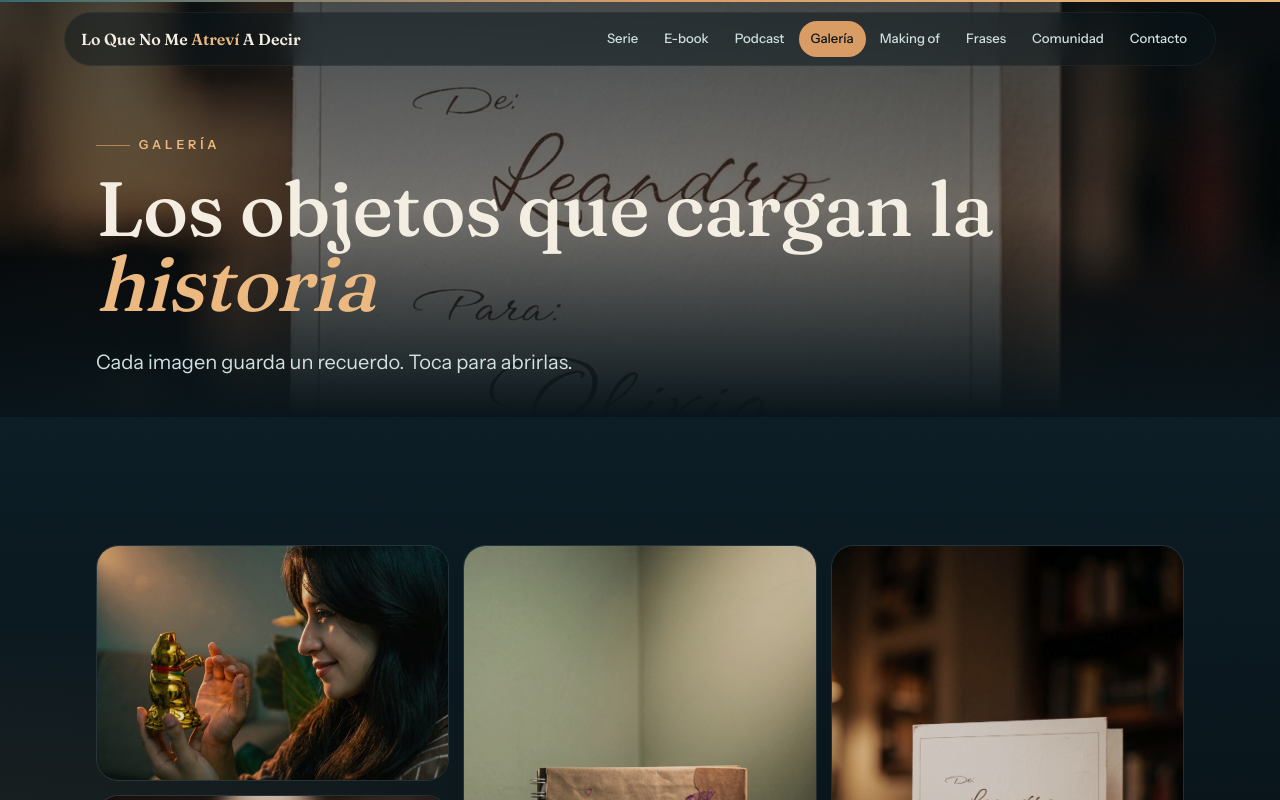
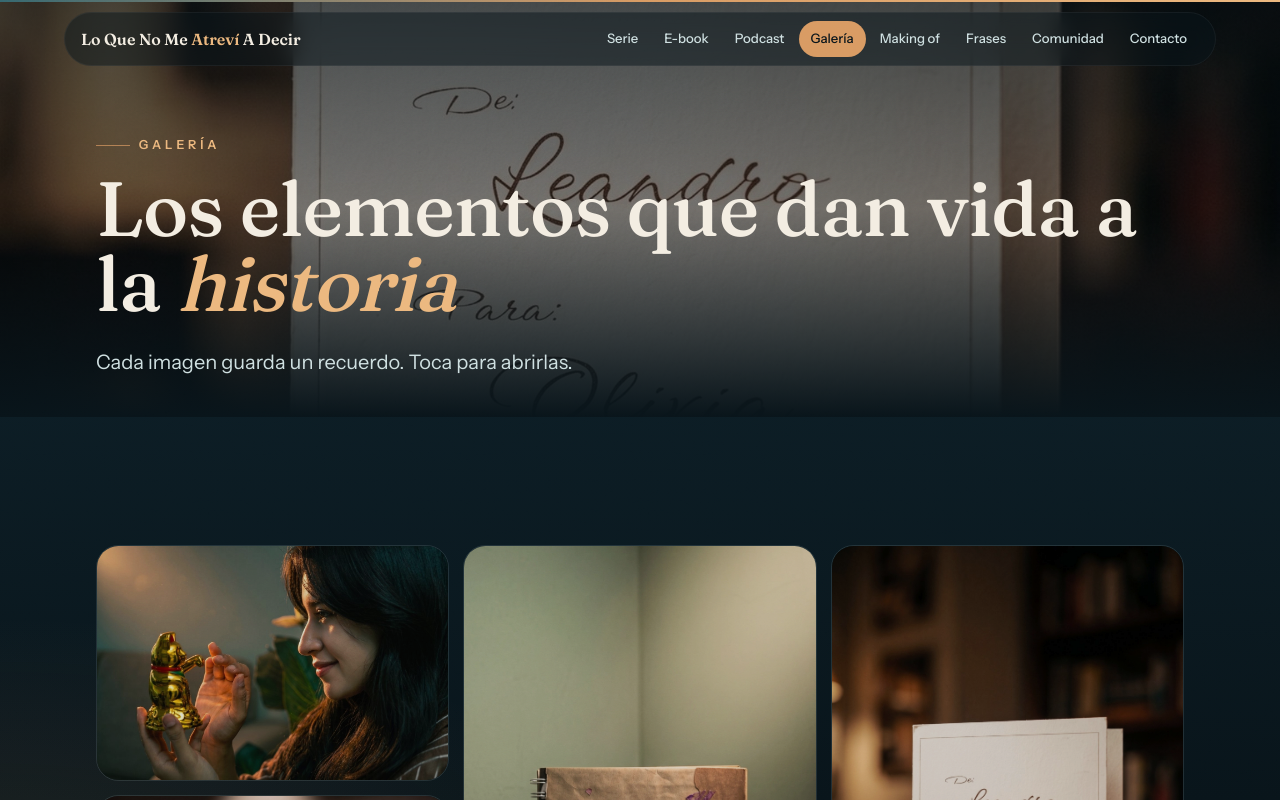
Before and after one commit to Gianell24/loquenomeatreviadecir, a Next.js app: page /galeria in a window 1280 px wide. Shown: the top 800 px of the page. Built offline with nearby package versions, Linux system fonts and the light colour scheme.

Commit message:
Update page.tsx

```diff
--- a/app/galeria/page.tsx
+++ b/app/galeria/page.tsx
@@ -11,7 +11,7 @@ export default function GaleriaPage() {
     <>
       <PageHero
         kicker="Galería"
-        title="Los objetos que cargan la"
+        title="Los elementos que dan vida a la"
         titleEm="historia"
         subtitle="Cada imagen guarda un recuerdo. Toca para abrirlas."
         img="letter-card"
```
